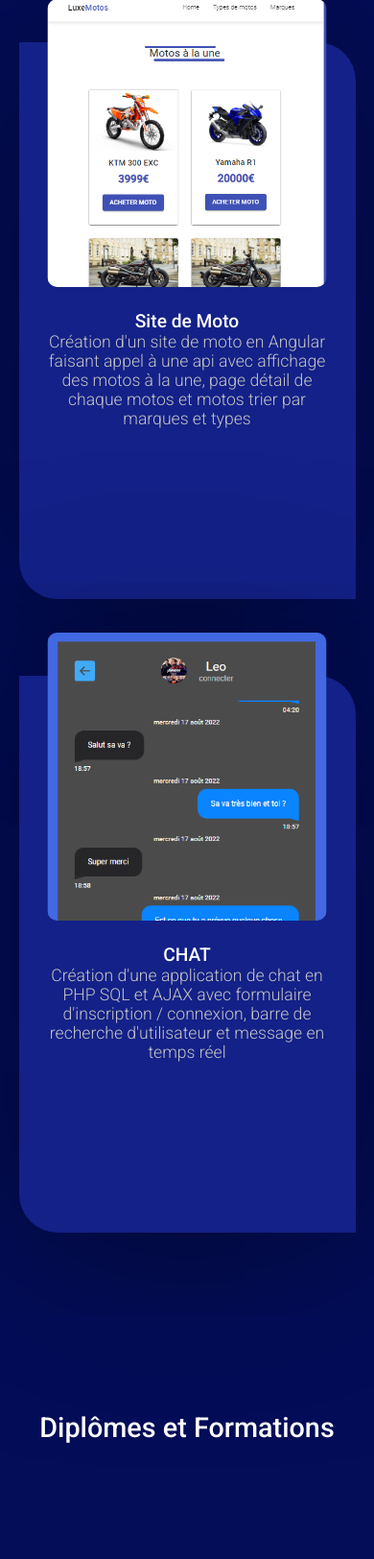
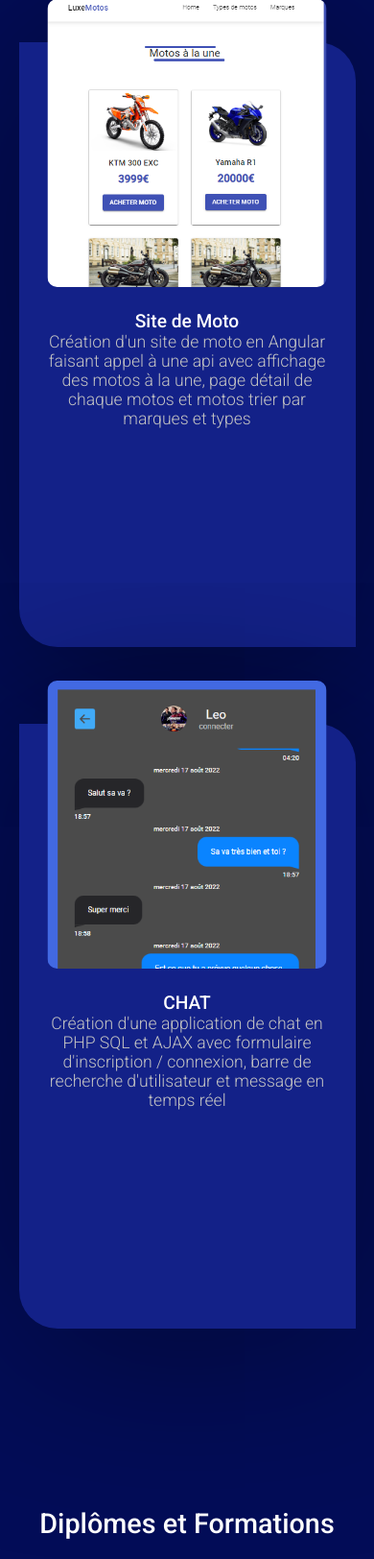
Before and after one commit to Ryan-Bouanani/Portfolio-Ryan-Bouanani, a PHP site: page / in a window 390 px wide. Shown: the part 2188-3812 px from the top of the page at 96% size. Run offline with PHP 8.4, Linux system fonts and the light colour scheme; some libraries are stand-ins or nearby versions.

Commit message:
update height project card for mobile responsive

```diff
--- a/app/scss/_projects.scss
+++ b/app/scss/_projects.scss
@@ -26,7 +26,7 @@
     .projectCard {
         position: relative;
         max-width: 480px;
-        height: 580px;
+        height: 630px;
         background-color: $blueCard;
         padding: 20px 30px;
         display: flex;
--- a/public/style.css
+++ b/public/style.css
@@ -349,7 +349,7 @@
 #projects .projectCard {
   position: relative;
   max-width: 480px;
-  height: 580px;
+  height: 630px;
   background-color: #132188;
   padding: 20px 30px;
   display: flex;
```
